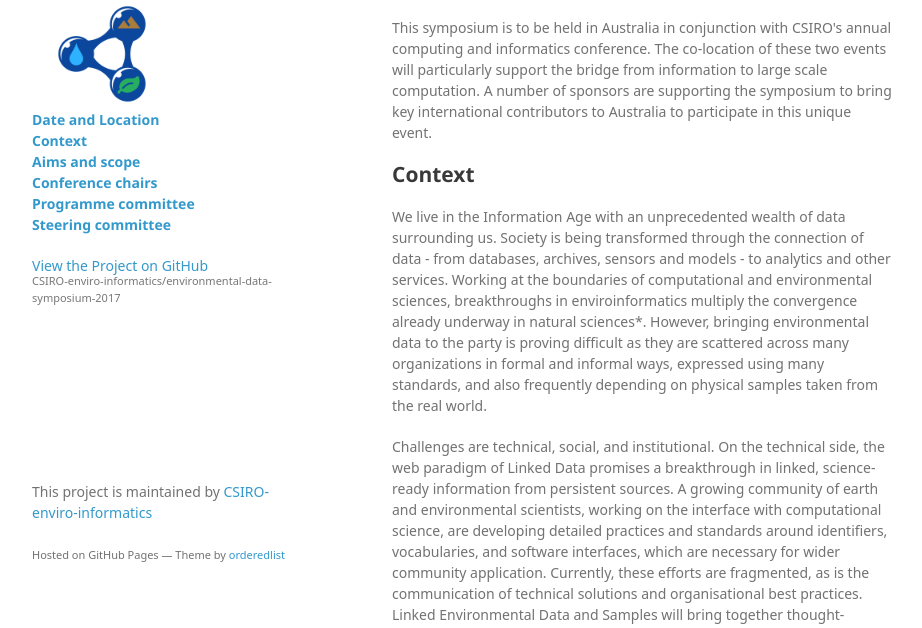
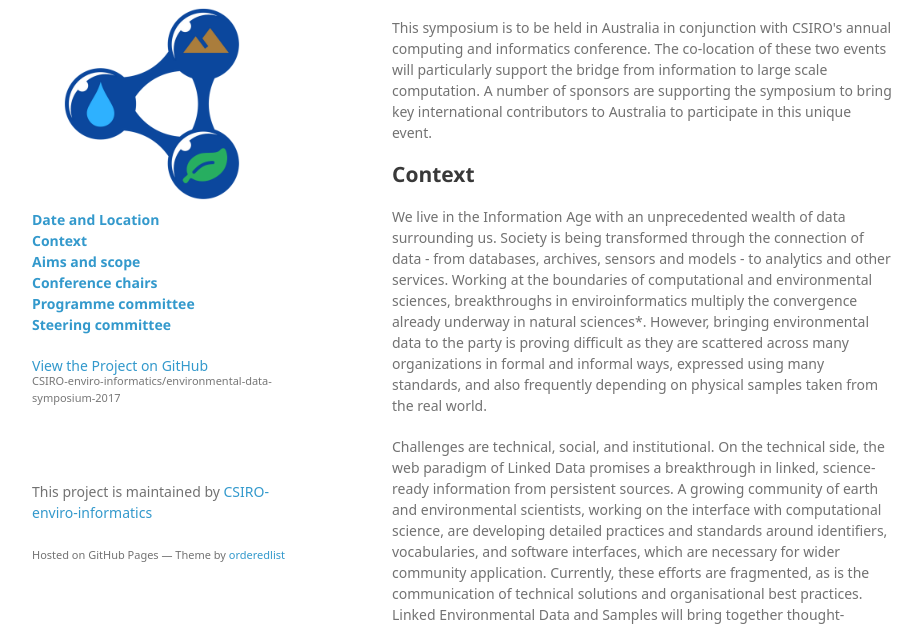
Before and after one commit to CSIRO-enviro-informatics/environmental-data-symposium-2017, a plain HTML site: page index.html in a window 1280 px wide. Shown: the part 166-794 px from the top of the page, without its empty margins (178-1100 px from the left). Drawn offline with Linux system fonts and the light colour scheme; a web font is replaced by a local one.

Commit message:
Update index.html
ToC and logo

```diff
--- a/index.html
+++ b/index.html
@@ -23,7 +23,7 @@
     <div class="wrapper">
       <header>
         <h1>Linking Environmental Data and Samples</h1>
-        <div style="margin-left:20px"><img src="./images/linking enviromental data dark.png" width="100px"/></div>
+        <div style="margin-left:20px"><img src="./images/linking enviromental data dark.png" width="200px"/></div>
 
         <h4><a href="#date-and-location">Date and Location</a>
         <br/><a href="#context">Context</a>
```
